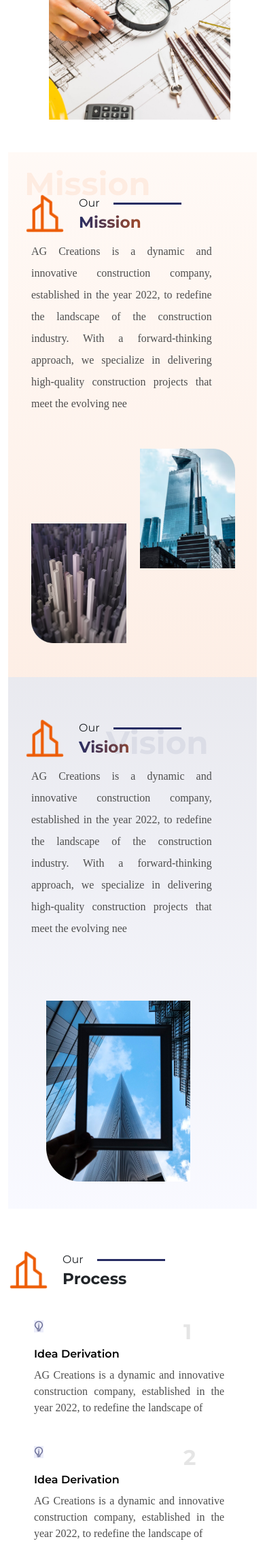
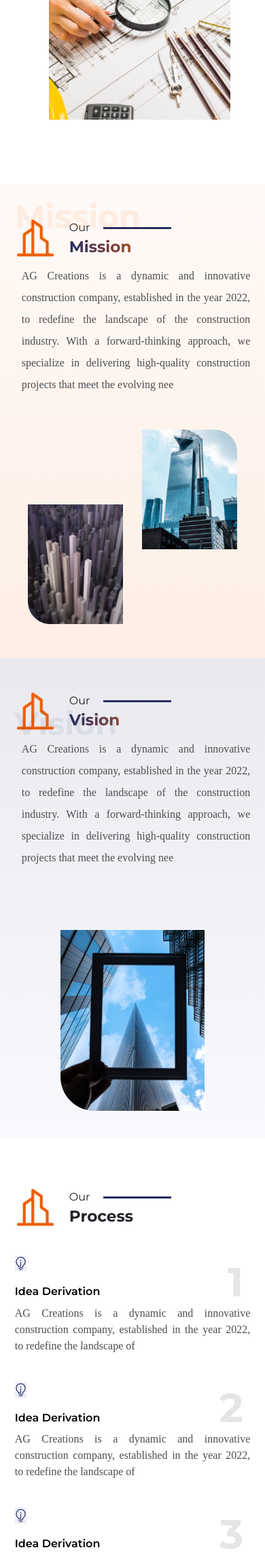
Before and after one commit to arunkishore2001/Ag, a PHP site: page /about.html in a window 390 px wide. Shown: the part 1509-3792 px from the top of the page at 68% size. Run offline with PHP 8.4, Linux system fonts and the light colour scheme.

Commit message:
About Us responsive update

```diff
--- a/about.html
+++ b/about.html
@@ -33,7 +33,7 @@
     ></script>
     <script src="https://cdnjs.cloudflare.com/ajax/libs/jquery/3.7.1/jquery.min.js"></script>
     <link rel="stylesheet" href="styles.css" />
-    <link rel="stylesheet" href="about.css">
+    <link rel="stylesheet" href="about.css" />
     <link rel="stylesheet" href="navBar.css" />
   </head>
   <body>
@@ -51,12 +51,12 @@
 
             <div class="nav-control d-none d-md-block">
               <ul class="main-nav text-decoration-none p-0 m-0 div-center">
-                <li class="hidenav active">
+                <li class="hidenav">
                   <a href="index.html"
                     >Home <span class="nav-hover-line"></span
                   ></a>
                 </li>
-                <li class="hidenav">
+                <li class="hidenav active">
                   <a href="about.html"
                     >About <span class="nav-hover-line"></span
                   ></a>
@@ -267,9 +267,9 @@
       </div>
     </div>
 
-    <div class="container-fluid container-fluid-max">
-      <div class="mission-bg">
-        <div class="row container-fluid">
+    <div class="container-fluid-max mt-5 mission-bg">
+      <div class="container-fluid">
+        <div class="row">
           <div class="col-md-6 mission order-1 order-md-0">
             <div class="mission1-img">
               <img src="images/mission1 (1).png" alt="" />
@@ -284,7 +284,7 @@
               <h1>Mission</h1>
             </div>
 
-            <div class="heading-title about-mission-title">
+            <div class="heading-title about-mission-title mt-5">
               <div class="mount heading-title-icon">
                 <img src="images/icon-park-outline_building-two.png" alt="" />
               </div>
@@ -313,15 +313,15 @@
       </div>
     </div>
 
-    <div class="container-fluid container-fluid-max">
-      <div class="mission-bg vission-bg">
-        <div class="row container-fluid">
-          <div class="col-md-6 order-0 order-md-1">
+    <div class="container-fluid-max mission-bg vission-bg">
+      <div class="container-fluid">
+        <div class="row">
+          <div class="col-md-6 order-0 order-md-0">
             <div class="mission-title vission-title">
               <h1>Vision</h1>
             </div>
 
-            <div class="heading-title about-mission-title">
+            <div class="heading-title about-mission-title mt-5">
               <div class="mount heading-title-icon">
                 <img src="images/icon-park-outline_building-two.png" alt="" />
               </div>
@@ -347,7 +347,7 @@
             </div>
           </div>
 
-          <div class="col-md-6 order-1 order-md-0 mission">
+          <div class="col-md-6 order-1 order-md-1 mission">
             <div class="vission-img">
               <img src="images/vission-img.png" alt="" />
             </div>
@@ -356,7 +356,7 @@
       </div>
     </div>
 
-    <div class="container-fluid container-fluid-max">
+    <div class="container-fluid mt-5 pt-4">
       <div class="row">
         <div class="col-md-12">
           <div class="heading-title about-mission-title">
@@ -373,7 +373,6 @@
           </div>
 
           <div class="process-idea">
-
             <div class="process">
               <div class="process-sec">
                 <img src="images/idea.png" alt="" />
@@ -386,7 +385,6 @@
                 </p>
               </div>
             </div>
-
 
             <div class="process">
               <div class="process-sec">
@@ -401,7 +399,6 @@
               </div>
             </div>
 
-
             <div class="process">
               <div class="process-sec">
                 <img src="images/idea.png" alt="" />
@@ -414,16 +411,15 @@
                 </p>
               </div>
             </div>
-
+          </div>
+        </div>
       </div>
     </div>
 
-
-      </div>
-    </div>
-
-    <div class="container-fluid container-fluid-max">
+    <div class="container-fluid-max mt-5 pt-4">
+      <div class="container-fluid">
         <div class="row">
+          <div class="col-12">
             <div class="heading-title about-mission-title">
               <div class="mount heading-title-icon">
                 <img src="images/icon-park-outline_building-two.png" alt="" />
@@ -470,9 +466,10 @@
                 <p>Team Lead</p>
               </div>
             </div>
-
+          </div>
+        </div>
+      </div>
       <div class="meet-bg"></div>
-      </div>
     </div>
 
     <div class="container-fluid container-fluid-max">
--- a/styles.css
+++ b/styles.css
@@ -12,7 +12,7 @@
 }
 
 @media (max-width: 576px) {
-  .container-fluid{
+  .container-fluid {
     max-width: 95%;
   }
 }
@@ -143,11 +143,11 @@ a {
   transition: 0.2s ease-in;
 }
 
-.hidenav a{
+.hidenav a {
   font-weight: 500;
 }
 
-.hidenav.active a{
+.hidenav.active a {
   color: #ed5c05;
 }
 
@@ -364,13 +364,13 @@ a {
     margin-right: 0;
     margin-left: 50px;
   }
-  .left-ang-img img{
+  .left-ang-img img {
     width: 90%;
   }
   .service-title-content svg {
     top: -10%;
   }
-  .left-experts-background::before{
+  .left-experts-background::before {
     left: -40px;
     right: 0;
   }
@@ -426,14 +426,14 @@ a {
 }
 
 /* testimonials section */
-.feedback-section{
+.feedback-section {
   min-height: 600px;
   height: min-content;
   max-height: 100vh;
   position: relative;
 }
 
-.feedback-section .feedback-background-image{
+.feedback-section .feedback-background-image {
   height: 100%;
   width: 100%;
   object-fit: cover;
@@ -450,16 +450,16 @@ a {
   flex-direction: column;
   padding: 20px 40px;
   border-radius: 30px;
-  background: rgba(255, 255, 255, 0.90);
+  background: rgba(255, 255, 255, 0.9);
   position: relative;
   z-index: 1;
 }
 
-.testimonials-main::before{
+.testimonials-main::before {
   width: 100%;
   height: 100%;
   background-color: #ed5c05;
-  content: '';
+  content: "";
   position: absolute;
   border-radius: 30px;
   top: 20px;
@@ -467,11 +467,11 @@ a {
   z-index: -1;
 }
 
-.testimonials-main::after{
+.testimonials-main::after {
   width: 100%;
   height: 100%;
-  background-color: rgba(255, 255, 255, 0.90);
-  content: '';
+  background-color: rgba(255, 255, 255, 0.9);
+  content: "";
   position: absolute;
   border-radius: 30px;
   top: 0;
@@ -479,13 +479,13 @@ a {
   z-index: -1;
 }
 
-.testimonials-header h4{
+.testimonials-header h4 {
   font-weight: 700;
 }
-.testimonials-details h6{
+.testimonials-details h6 {
   font-weight: 600;
 }
-.testimonials-image{
+.testimonials-image {
   height: 70px;
   width: 70px;
   margin-right: 20px;
@@ -500,7 +500,7 @@ a {
   width: 40%;
 }
 
-.feedback-section-main{
+.feedback-section-main {
   height: 600px;
 }
 
@@ -547,12 +547,12 @@ a {
   width: 40px;
 }
 
-.testimonial-main-content{
+.testimonial-main-content {
   padding-bottom: 30px;
 }
 
 /* Sliding */
-.projects-section{
+.projects-section {
   position: relative;
 }
 
@@ -561,10 +561,10 @@ a {
   box-shadow: none !important;
 }
 
-.projects-back-rectangle{
+.projects-back-rectangle {
   position: absolute;
   z-index: -1;
-  content: '';
+  content: "";
   height: 100px;
   width: 60%;
   left: 0;
@@ -673,14 +673,14 @@ a {
     margin-top: 30px;
   }
 
-  .testimonials-main{
+  .testimonials-main {
     width: 95%;
   }
-  .testimonial-main-content{
+  .testimonial-main-content {
     padding: 70px 0;
   }
 
-  .slider-dots{
+  .slider-dots {
     margin-top: -20%;
     margin-right: 0;
     right: 10%;
@@ -709,12 +709,12 @@ a {
 }
 
 @media screen and (max-width: 576px) {
-  .slider-dots{
+  .slider-dots {
     margin-top: -20%;
     margin-right: 0;
     right: 10%;
   }
-  .testimonial-main-content{
+  .testimonial-main-content {
     padding: 10px 0px 30px 0px;
   }
 }
@@ -956,7 +956,7 @@ a {
   margin: 0;
 }
 
-.dot-image{
+.dot-image {
   position: absolute;
 }
 
@@ -966,19 +966,20 @@ a {
   object-fit: none;
 }
 
-.footer-container{
+.footer-container {
   min-height: 300px;
 }
 
-.footer-container, .footer-container-row{
-  position: relative;
-}
-
-.footer-container-row{
+.footer-container,
+.footer-container-row {
+  position: relative;
+}
+
+.footer-container-row {
   padding: 40px 0px;
 }
 
-.footer-container .creations{
+.footer-container .creations {
   height: 200px;
 }
 
@@ -1005,7 +1006,7 @@ a {
   list-style-type: none;
 }
 
-.creations-list p{
+.creations-list p {
   position: relative;
   margin-bottom: 15px;
   display: inline;
@@ -1013,8 +1014,8 @@ a {
 .creations-list a {
   color: #000;
 }
-.creations-list p::after{
-  content: '';
+.creations-list p::after {
+  content: "";
   position: absolute;
   display: block;
   height: 3.5px;
@@ -1029,7 +1030,7 @@ a {
   flex-wrap: wrap;
 }
 
-.creation-secound .creations-list{
+.creation-secound .creations-list {
   max-width: 240px;
   min-width: 150px;
 }
@@ -1062,7 +1063,7 @@ a {
   flex-direction: column;
 }
 
-.our-partners{
+.our-partners {
   padding: 60px 0px;
   width: 100%;
   display: flex;
@@ -1071,12 +1072,12 @@ a {
   flex-direction: column;
 }
 
-.our-partners .part img{
+.our-partners .part img {
   height: 150px;
   width: 150px;
 }
 
-.contact-landing-img{
+.contact-landing-img {
   padding-left: 60px;
 }
 
@@ -1142,13 +1143,13 @@ a {
   height: 600px;
 }
 
-.about-home::before{
+.about-home::before {
   display: block;
-  content: '';
+  content: "";
   position: absolute;
   top: 0;
   right: -5%;
-  background-color: #CED1F0;
+  background-color: #ced1f0;
   height: 100px;
   width: 100px;
   z-index: -1;
@@ -1172,7 +1173,6 @@ a {
     rgba(255, 199, 165, 0.1) 0%,
     rgba(237, 92, 5, 0.1) 100%
   );
-  width: 100%;
   padding-bottom: 40px;
 }
 
@@ -1183,17 +1183,15 @@ a {
   object-fit: cover;
 }
 
-.mission1-img img{
-  width: 100%;
-
-}
-
-.mission2-img img{
-  width: 100%;
-
-}
-
-.meet-member{
+.mission1-img img {
+  width: 100%;
+}
+
+.mission2-img img {
+  width: 100%;
+}
+
+.meet-member {
   padding-bottom: 30px;
 }
 
@@ -1206,7 +1204,6 @@ a {
 .mission2-img {
   margin-top: -50px;
   object-fit: cover;
-
 }
 
 .mission-title h1 {
@@ -1228,14 +1225,8 @@ a {
   -webkit-text-fill-color: transparent;
 }
 
-.about-mission-title {
-  margin-top: 60px;
-  margin-left: 80px;
-}
-
 .mission-para {
   display: flex;
-
   align-items: center;
 }
 
@@ -1246,9 +1237,7 @@ a {
 
   font-style: normal;
   font-weight: 400;
-  line-height: 200%; /* 32px */
-
-  margin-left: 80px;
+  line-height: 200%;
 }
 
 .vission-bg {
@@ -1261,7 +1250,6 @@ a {
 
 .vission-title h1 {
   color: rgba(39, 45, 99, 0.08);
-  padding-left: 120px;
   padding-top: 50px;
 }
 
@@ -1269,17 +1257,12 @@ a {
   object-fit: cover;
 }
 
-.process{
- margin-left: -50px;
-}
-
 .process-main {
-
   height: 431px;
   background-color: #c6cae1;
 }
 
-.process-idea{
+.process-idea {
   display: flex;
   justify-content: space-around;
   flex-wrap: wrap;
@@ -1287,16 +1270,36 @@ a {
   margin: 0;
 }
 
-
-
 .process-sec {
-
   margin-top: 40px;
-
+  position: relative;
+}
+
+.process-idea .process {
+  width: 30%;
+}
+
+.process-sec h1 {
+  position: absolute;
+  color: rgba(0, 0, 0, 0.1);
+  font-size: 8vw;
+  font-weight: 700;
+  margin-top: -60px;
+  right: 10px;
+}
+
+@media (max-width: 576px){
+  .process-idea .process{
+    width: 100%;
+  }
+
+  .process-sec h1{
+    font-size: 60px;
+  }
 }
 
 .process-sec p {
-  max-width: 280px;
+  max-width: 100%;
   text-align: justify;
   padding-top: 10px;
 
@@ -1317,17 +1320,6 @@ a {
 .process-sec img {
   width: 5%;
   background: rgba(79, 91, 201, 0.1);
-}
-
-.process-sec h1 {
-  position: absolute;
-  color: rgba(0, 0, 0, 0.1);
-
-  font-size: 8vw;
-
-  font-weight: 700;
-  padding-left: 220px;
-  margin-top: -60px;
 }
 
 .process-right {
@@ -1435,76 +1427,68 @@ a {
   display: block;
 }
 
-.footer-rights p{
+.footer-rights p {
   font-size: 14px;
 }
 
 @media screen and (max-width: 576px) {
-
-  body{
+  body {
     margin: 0;
     padding: 0 0;
   }
 
-
-
-  .right-ang{
+  .right-ang {
     padding-top: 80px;
   }
-  .about-mission-title{
+  .about-mission-title {
     margin-left: 0px;
-
-  }
-
-  .mission-para p{
+  }
+
+  .mission-para p {
     margin-left: 10px;
     margin-top: 10px;
   }
 
-  .process-sec{
-    margin-left: 40px;
-  }
-
-  .mission2-img img{
+  .mission2-img img {
     padding: 10px;
     width: 160px;
   }
-  .mission1-img img{
+  .mission1-img img {
     padding: 10px;
     width: 160px;
   }
 
-  .first-bg-color{
+  .first-bg-color {
     margin-top: 0;
     justify-content: center;
   }
-  .common-landing-opener{
+  .common-landing-opener {
     width: 95%;
   }
-  .about-home{
+  .about-home {
     height: 450px;
     padding-top: 100px;
   }
-  .about-home img{
+  .about-home img {
     height: 450px;
   }
 
-  .footer-rights p{
+  .footer-rights p {
     font-size: 12px;
   }
 
-  .service-whole{
+  .service-whole {
     flex-direction: column-reverse;
     gap: 10px;
   }
 
-  .service-right-info{
+  .service-right-info {
     flex-direction: row-reverse;
     justify-content: flex-end;
     display: none !important;
   }
 
-  .about-home::before{
+  .about-home::before {
     top: 7%;
   }
 }
```
Lines whose indentation alone changed are shown as unchanged.
